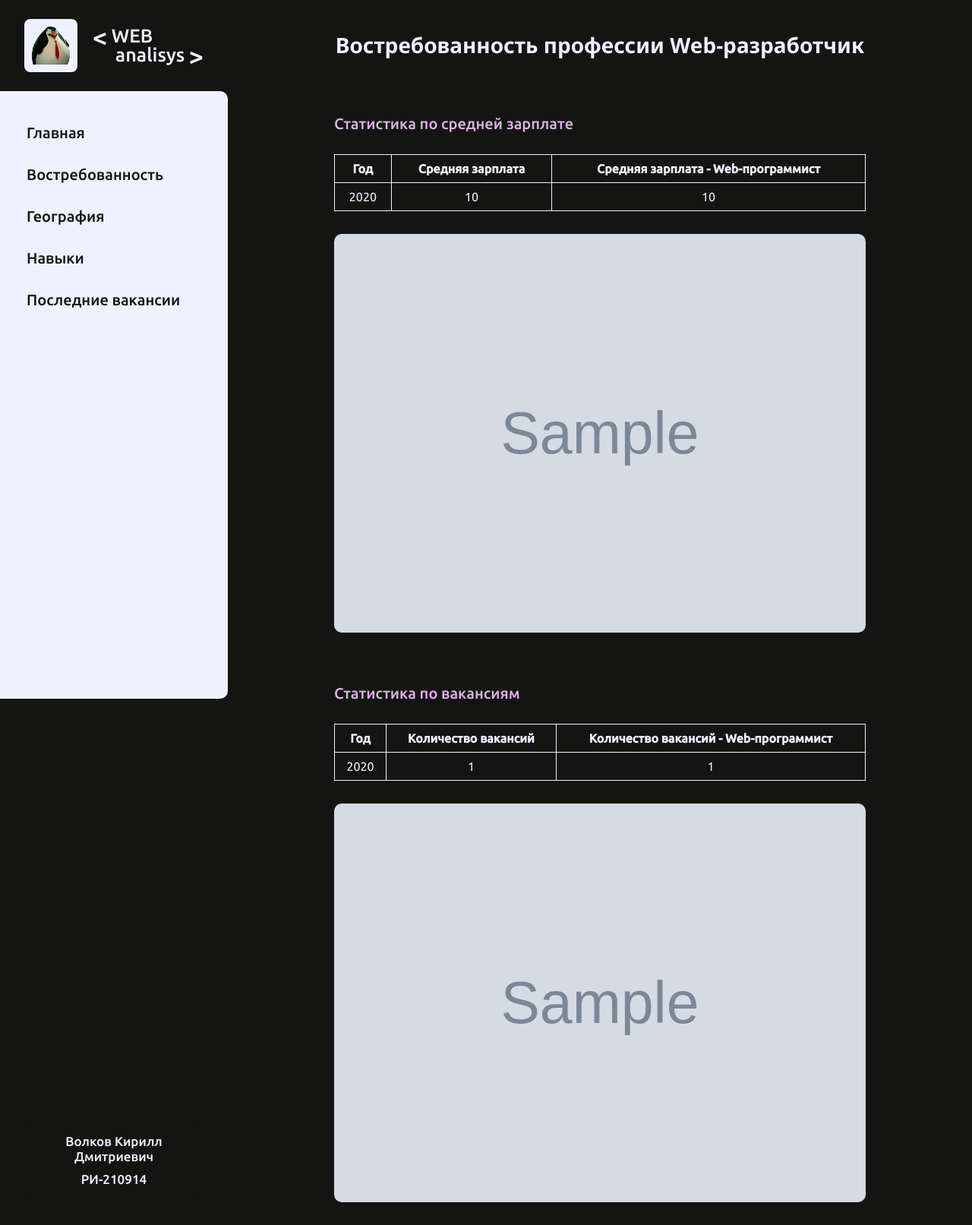
After one commit to caimanchik/professionProject, a Django app: template templates/demand.html in a window 1280 px wide. The commit adds this page. Shown: the whole page at 76% size. Run offline with Django 4.2, Linux system fonts and the light colour scheme; tables that the repository leaves empty hold one stand-in row (values such as "Sample post"); the template is opened without the code that fills it: values that come from a table or form of the project are taken from there, most other values are stand-ins (such as "Sample title", 1, 10 or a date in 2020); grey boxes marked "Sample" are stand-in pictures; lists and menus that the app fills with data are empty.

Commit message:
migrations and pages

```diff
--- a/static/css/base.css
+++ b/static/css/base.css
@@ -30,11 +30,23 @@ a:hover{text-decoration: none;}
 ul li{list-style: none;}
 img{vertical-align: top;}
 h1,h2,h3,h4,h5,h6{font-size:inherit;font-weight: 400;}
+table, caption, tbody, tfoot, thead, tr, th, td {
+  margin: 0;
+  padding: 0;
+  border: 0;
+  outline: 0;
+  font-size: 100%;
+  vertical-align: center;
+  background: transparent;
+  border-collapse: collapse;
+  font-weight: 400;
+}
+
 
 body {
 	background-color: #141513;
 	color: #f0f1ff;
-	font-size: 14px;
+	font-size: 16px;
 	font-family: 'Ubuntu', sans-serif;
 	font-weight: 500;
 }
@@ -58,10 +70,6 @@ body {
 	padding: 10px;
 	border-radius: 8px;
 	transition: all .3s ease;
-}
-
-.logo:hover {
-	background-color: #d6d7e8;
 }
 
 .header-wrapper {
@@ -187,6 +195,7 @@ body {
 .inserted-content {
 	max-width: 900px;
 	margin: 0 auto 40px;
+	padding-bottom: 30px;
 }
 
 .content-title {
@@ -221,7 +230,13 @@ body {
 
 .inserted-text > ul > li:after {
 	content: '';
-
+	position: absolute;
+	width: 15px;
+	height: 5px;
+	border-radius: 4px;
+	background-color: #f0f1ff;
+	left: -20px;
+	top: 11px;
 }
 
 .inserted-title {
@@ -234,8 +249,7 @@ body {
 	width: calc(100% - 200px);
 	overflow: hidden;
 	border-radius: 10px;
-	margin: 0 auto 30px;
-	/*box-shadow: 0 0 20px -10px #bababa;*/
+	margin: 0 auto;
 }
 
 .inserted-image > img {
@@ -243,3 +257,37 @@ body {
 	height: auto;
 	object-fit: cover;
 }
+
+table, th, td {
+  border: 1px solid #f0f1ff;
+  text-align: center;
+}
+
+.thead > tr > th {
+    font-weight: bold;
+}
+
+th {
+    padding: 10px;
+}
+
+.large {
+	width: calc(100% - 200px);
+	margin: 0 auto 30px;
+}
+
+.title-small {
+	width: calc(100% - 200px);
+	margin: 0 auto 30px;
+}
+
+.wrapper-table {
+	width: calc(100% - 200px);
+	margin: 0 auto 30px;
+	display: flex;
+	justify-content: space-around;
+}
+
+.bottom {
+	margin-bottom: 30px;
+}
--- a/templates/base.html
+++ b/templates/base.html
@@ -26,27 +26,27 @@
         <nav class="navigation">
             <ul class="list-nav">
                 <li class="list-nav-item">
-                    <a class="link-nav" href="">
+                    <a class="link-nav" href="{% url 'main' %}">
                         <span class="link-wrap">Главная</span>
                     </a>
                 </li>
                 <li class="list-nav-item">
-                    <a class="link-nav" href="">
+                    <a class="link-nav" href="{% url 'demand' %}">
                         <span class="link-wrap">Востребованность</span>
                     </a>
                 </li>
                 <li class="list-nav-item">
-                    <a class="link-nav" href="">
+                    <a class="link-nav" href="{% url 'geo' %}">
                         <span class="link-wrap">География</span>
                     </a>
                 </li>
                 <li class="list-nav-item">
-                    <a class="link-nav" href="">
+                    <a class="link-nav" href="{% url 'main' %}">
                         <span class="link-wrap">Навыки</span>
                     </a>
                 </li>
                 <li class="list-nav-item">
-                    <a class="link-nav" href="">
+                    <a class="link-nav" href="{% url 'main' %}">
                         <span class="link-wrap">Последние вакансии</span>
                     </a>
                 </li>
--- /dev/null
+++ b/templates/demand.html
@@ -0,0 +1,67 @@
+{% extends 'base.html' %}
+
+{% block content %}
+
+    <div class="content-title">
+        Востребованность профессии Web-разработчик
+    </div>
+
+    <div class="inserted">
+        <div class="inserted-content">
+            <div class="inserted-title title-small">
+                Статистика по средней зарплате
+            </div>
+            <table class="large">
+                <thead class="thead">
+                    <tr>
+                        <th>Год</th>
+                        <th>Средняя зарплата</th>
+                        <th>Средняя зарплата - Web-программист</th>
+                    </tr>
+                </thead>
+
+                <tbody>
+                    {% for row in rows %}
+                        <tr>
+                            <th>{{ row.year }}</th>
+                            <th>{{ row.salary }}</th>
+                            <th>{{ row.salary_vac }}</th>
+                        </tr>
+                    {% endfor %}
+                </tbody>
+            </table>
+            <div class="inserted-image">
+                    <img src="{{ salary.image.url }}" alt="">
+                </div>
+            </div>
+        <div class="inserted-content">
+            <div class="inserted-title title-small">
+                Статистика по вакансиям
+            </div>
+            <table class="large">
+                <thead class="thead">
+                    <tr>
+                        <th>Год</th>
+                        <th>Количество вакансий </th>
+                        <th>Количество вакансий - Web-программист</th>
+                    </tr>
+                </thead>
+
+                <tbody>
+                    {% for row in rows %}
+                        <tr>
+                            <th>{{ row.year }}</th>
+                            <th>{{ row.count }}</th>
+                            <th>{{ row.count_vac }}</th>
+                        </tr>
+                    {% endfor %}
+                </tbody>
+            </table>
+            <div class="inserted-image">
+                    <img src="{{ count.image.url }}" alt="">
+                </div>
+            </div>
+        </div>
+    </div>
+
+{% endblock content %}
--- a/web_profession/models.py
+++ b/web_profession/models.py
@@ -3,9 +3,67 @@ from django.db import models
 
 # Create your models here.
 class AboutParagraph(models.Model):
+
     title = models.CharField(max_length=100)
     text = models.TextField()
     image = models.ImageField(upload_to='about/', blank=False)
 
     def __str__(self):
         return self.title
+
+
+class YearStats(models.Model):
+
+    year = models.IntegerField()
+    salary = models.IntegerField()
+    salary_vac = models.IntegerField()
+    count = models.IntegerField()
+    count_vac = models.IntegerField()
+
+    def __str__(self):
+        return str(self.year)
+
+
+class ImageStat(models.Model):
+
+    name = models.CharField(max_length=20, primary_key=True)
+    image = models.ImageField()
+
+    def __str__(self):
+        return self.name
+
+
+class CitySal(models.Model):
+
+    city = models.CharField(max_length=20)
+    salary = models.IntegerField()
+
+    def __str__(self):
+        return self.city
+
+
+class CityFract(models.Model):
+
+    city = models.CharField(max_length=20)
+    fraction = models.IntegerField()
+
+    def __str__(self):
+        return self.city
+
+
+# class Years(models.Model):
+#
+#     year = models.IntegerField()
+#
+#     def __str__(self):
+#         return str(self.year)
+
+
+class Skill(models.Model):
+
+    name = models.CharField(max_length=30)
+    year = models.IntegerField()
+    count = models.IntegerField()
+
+    def __str__(self):
+        return f"{self.year}/{self.name}"
--- a/web_profession/urls.py
+++ b/web_profession/urls.py
@@ -3,5 +3,7 @@ from django.urls import path
 import web_profession.views
 
 urlpatterns = [
-    path('', web_profession.views.MainView.as_view(), name='main')
+    path('', web_profession.views.MainView.as_view(), name='main'),
+    path('demand/', web_profession.views.DemandView.as_view(), name='demand'),
+    path('geography', web_profession.views.GeographyView.as_view(), name='geo')
 ]
```
Also changed, not shown: templates/geography.html (added, +64 -0 lines), web_profession/admin.py (+6 -2 lines), web_profession/views.py (+26 -1 lines), templates/main.html (indentation only), templates/skills.html (added).
